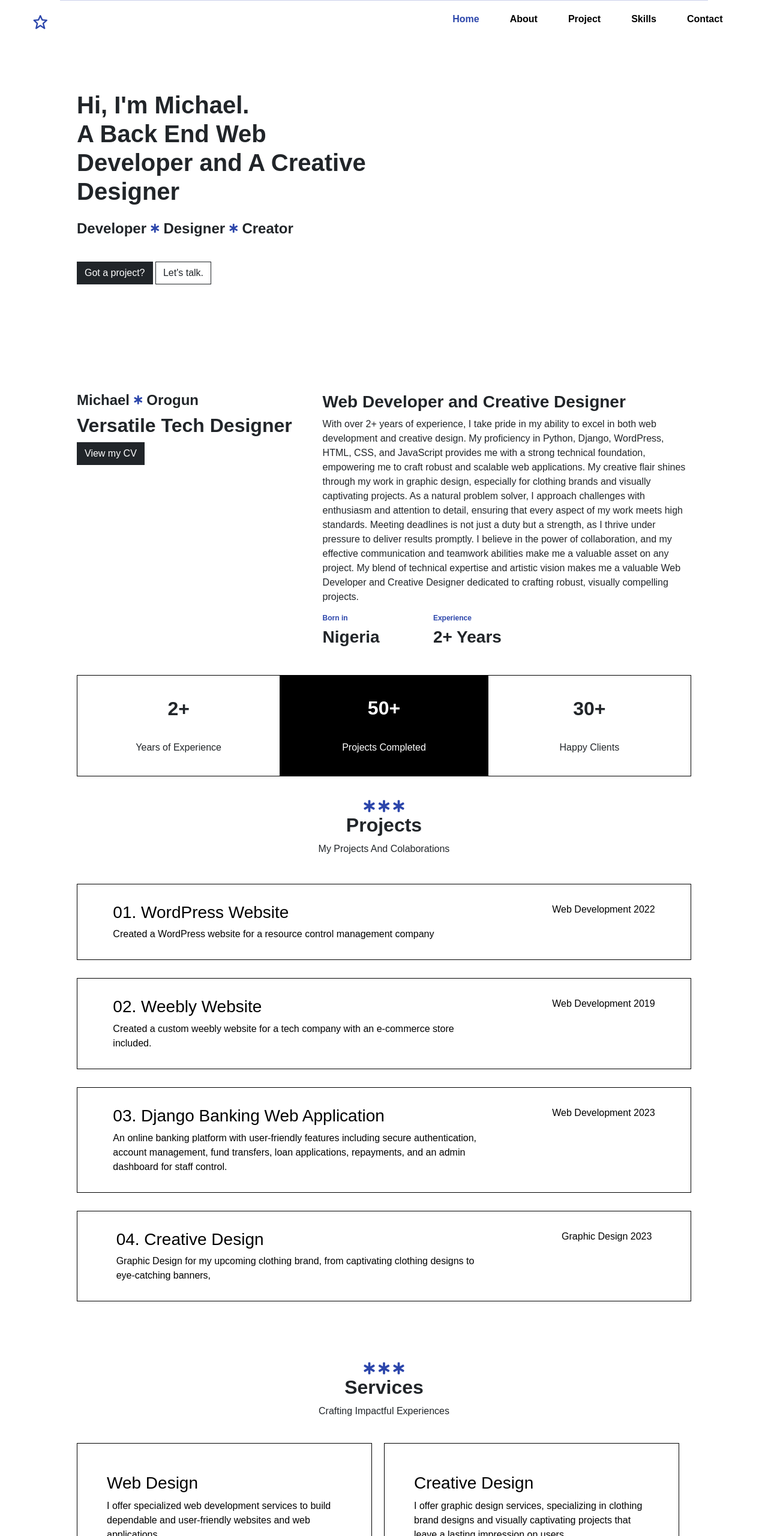
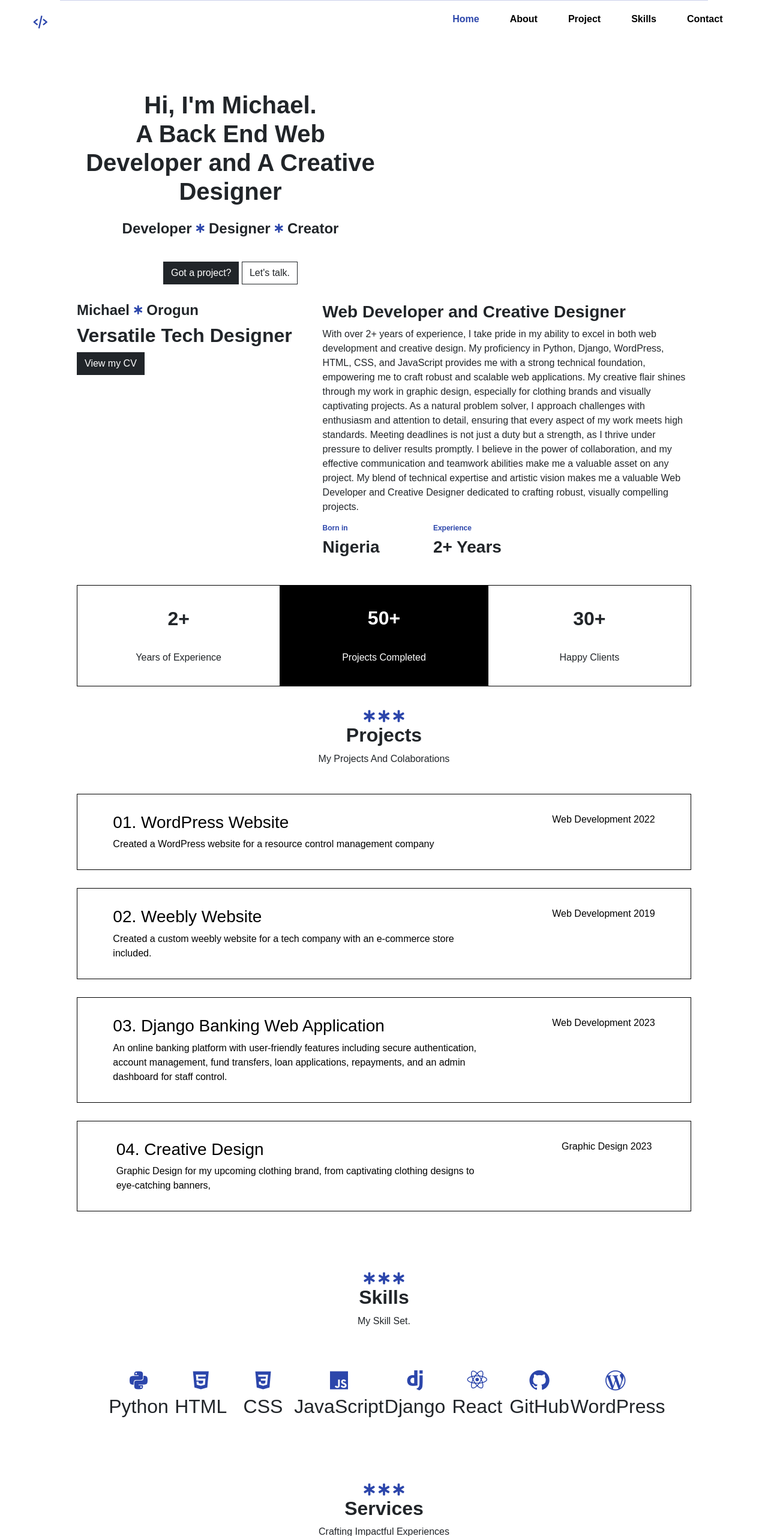
Before and after one commit to SeniorSoftwareDevMicheal/michael-s-portfolio, a plain HTML site: page index.html in a window 1280 px wide. Shown: the top 2560 px of the page at 60% size. Drawn offline with nearby package versions, Linux system fonts and the light colour scheme.

Commit message:
more update

```diff
--- a/index.html
+++ b/index.html
@@ -15,7 +15,7 @@
 <body>
   <header>
     <div class="navlol">
-      <div class="logo"> <i class='bx bx-star'></i> </div>
+      <div class="logo"><i class='bx bx-code-alt'></i> </div>
       <div class="hamburger">
         <div class="open logo new"><i class='bx bxs-chevrons-down'></i></div>
         <div class="close logo"><i class='bx bx-x'></i></div>
@@ -71,7 +71,7 @@
     <div class="b2a">
       <h4>Michael <i class="fa-2xs fa-solid fa-star-of-life icon-color"></i> Orogun </h4>
       <h2>Versatile Tech Designer</h2>
-      <a href="/static/MICHAEL OROGUN cv.pdf" target="_blank" rel="noopener noreferrer">
+      <a class="b2a-button" href="/static/MICHAEL OROGUN cv.pdf" target="_blank" rel="noopener noreferrer">
         <button class="btn btn-dark rounded-0">View my CV</button>
       </a>
 
@@ -186,6 +186,52 @@
           </div>
         </div>
       </div>
+    </div>
+
+    <div class="skills">
+      <div class="sh">
+        <i class="fa-lg fa-solid fa-star-of-life icon-color"></i>
+        <i class="fa-lg fa-solid fa-star-of-life icon-color"></i>
+        <i class="fa-lg fa-solid fa-star-of-life icon-color"></i>
+        <h2 class="">Skills</h2>
+        <p>My Skill Set.</p>
+      </div>
+      <div class="skillset">
+        <div class="ss-icons">
+          <i class='bx bxl-python'></i>
+          <h1>Python</h1>
+        </div>
+        <div class="ss-icons">
+          <i class='bx bxl-html5'></i>
+          <h1>HTML</h1>
+        </div>
+        <div class="ss-icons">
+          <i class='bx bxl-css3'></i>
+          <h1>CSS</h1>
+        </div>
+        <div class="ss-icons">
+          <i class='bx bxl-javascript'></i>
+          <h1>JavaScript</h1>
+        </div>
+        <div class="ss-icons">
+          <i class='bx bxl-django'></i>
+          <h1>Django</h1>
+        </div>
+        <div class="ss-icons">
+          <i class='bx bxl-react'></i>
+          <h1>React</h1>
+        </div>
+        <div class="ss-icons">
+          <i class='bx bxl-github'></i>
+          <h1>GitHub</h1>
+        </div>
+        <div class="ss-icons">
+          <i class='bx bxl-wordpress'></i>
+          <h1>WordPress</h1>
+        </div>
+
+      </div>
+
     </div>
 
     <div id="services" class="Services">
--- a/static/CSS/responsiveness.css
+++ b/static/CSS/responsiveness.css
@@ -202,6 +202,32 @@
     padding-top: 40px;
   }
 
+  .skillset {
+    display: flex;
+    flex-wrap: wrap; /* Allow items to wrap to the next line */
+    justify-content: space-between; /* Distribute items evenly across the row */
+    max-width: 600px; /* Adjust this as needed */
+    margin: 0 auto; /* Center the skillset container */
+  }
+
+  .ss-icons {
+    width: 23%; /* Adjust the width to fit four items in a row */
+    text-align: center;
+    margin-bottom: 20px; /* Add some space between rows */
+  }
+
+  .ss-icons i {
+    font-size: 1.5rem;
+    color: #2c46ab;
+  }
+
+  .ss-icons h1 {
+    font-size: 1.0rem;
+  }
+
+  .b2b{
+    margin-top: 20px;
+  }
 }
 
 
--- a/static/CSS/style.css
+++ b/static/CSS/style.css
@@ -188,16 +188,18 @@ display: none;
   }
 
   .b1{
+    /* border: 2px dashed purple; */
     width: 80vw;
-    height: 400px;
+    height: 250px;
     margin-left: 10%;
-
     margin-top: 150px;
   }
 
   .b1a{
-    width: 40%;
+    /* border: 1px solid red; */
+    width: 100%;
     height: 100%;
+    text-align: center;
   }
   .main-h1 {
     margin-top: 50px;
@@ -231,6 +233,9 @@ display: none;
     height: 100%;
   }
 
+  .b2a-button{
+    padding-bottom: 500px;
+  }
   .b2a h4{
     font-weight: 600;
   }
@@ -406,6 +411,28 @@ display: none;
     color: white;
   }
 
+  .skillset{
+    /* border: 2px solid blue; */
+    display: flex;
+    height: auto;
+    width: 90%;
+    margin: 5%;
+  }
+  .ss-icons{
+    /* border: 1px dashed red; */
+    width: 150px;
+    text-align: center;
+  }
+
+  .ss-icons i{
+    font-size: 2.5rem;
+    color: #2c46ab;
+  }
+
+  .ss-icons h1{
+    font-size: 2.0rem;
+  }
+
   .sh{
     width: 80%;
     margin-left: 10%;
```
